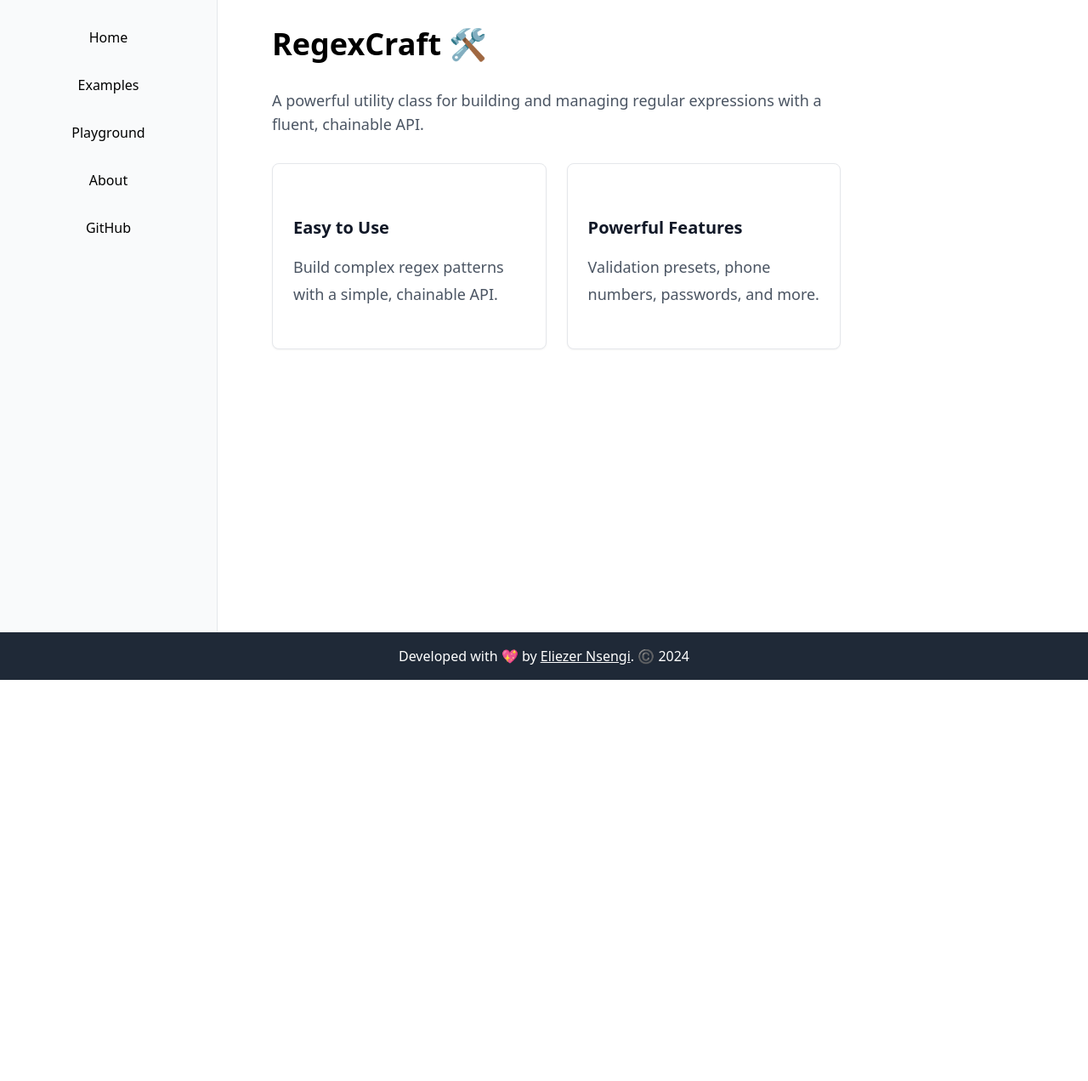
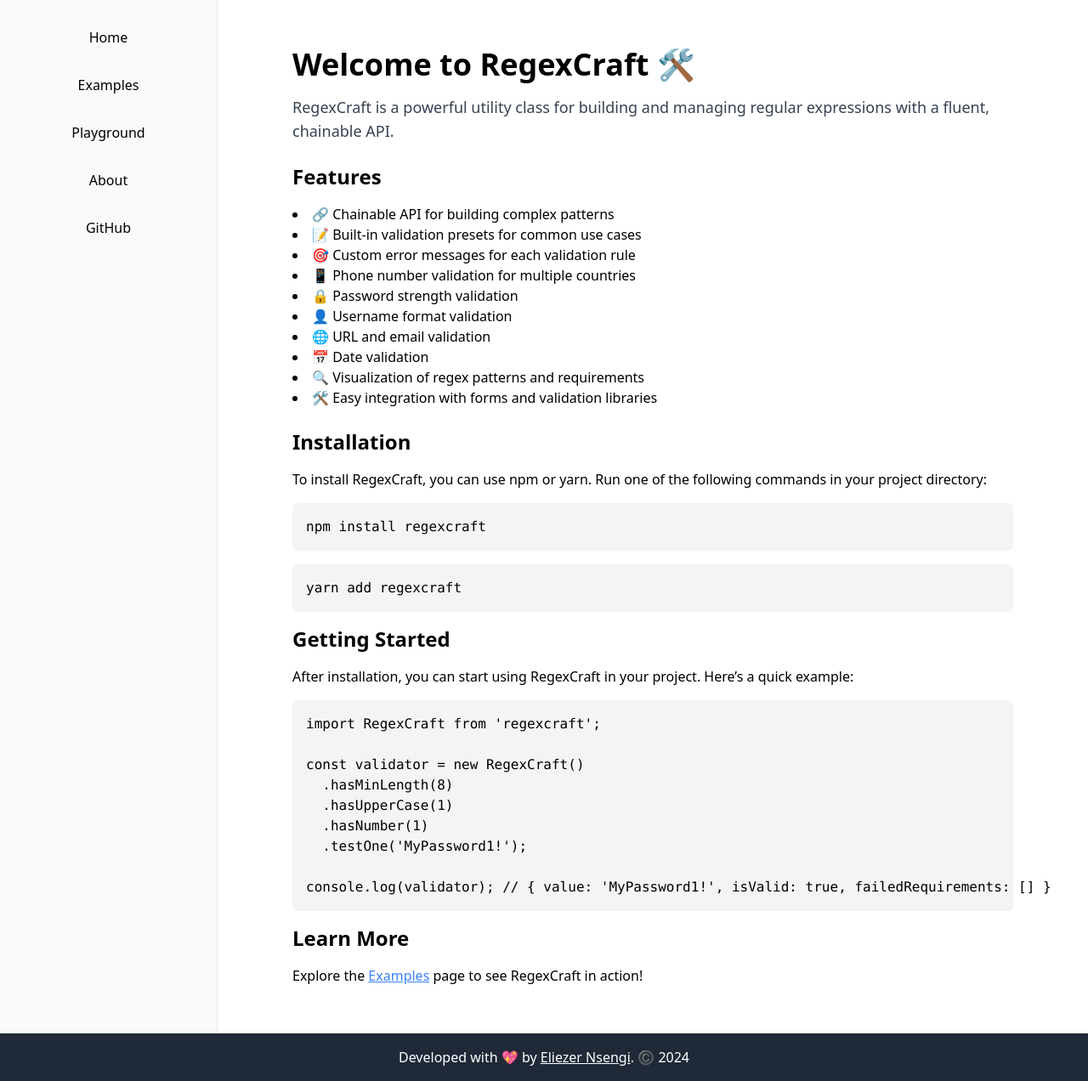
Before and after one commit to iAmNsengi/regexcraft-frontend, a React (Vite) app: page / in a window 1280 px wide. Shown: the whole page at 85% size. Before the commit the page ends 800 px from the top, so only its background shows below. Built offline with nearby package versions, Linux system fonts and the light colour scheme.

Commit message:
update: intro installation guide

```diff
--- a/src/pages/Home.tsx
+++ b/src/pages/Home.tsx
@@ -1,29 +1,66 @@
 const Home = () => {
   return (
-    <div className="max-w-4xl mx-auto">
-      <h1 className="text-4xl font-bold mb-8">RegexCraft 🛠️</h1>
-      <div className="prose prose-lg">
-        <p className="text-lg text-gray-600">
-          A powerful utility class for building and managing regular expressions
-          with a fluent, chainable API.
-        </p>
+    <div className="max-w-4xl mx-auto p-6">
+      <h1 className="text-4xl font-bold mb-4">Welcome to RegexCraft 🛠️</h1>
+      <p className="text-lg text-gray-700 mb-6">
+        RegexCraft is a powerful utility class for building and managing regular
+        expressions with a fluent, chainable API.
+      </p>
 
-        <div className="mt-8 grid grid-cols-1 md:grid-cols-2 gap-6">
-          <div className="p-6 bg-white rounded-lg shadow-sm border border-gray-200">
-            <h2 className="text-xl font-semibold mb-4">Easy to Use</h2>
-            <p className="text-gray-600">
-              Build complex regex patterns with a simple, chainable API.
-            </p>
-          </div>
+      <h2 className="text-2xl font-semibold mb-4">Features</h2>
+      <ul className="list-disc list-inside mb-6">
+        <li>🔗 Chainable API for building complex patterns</li>
+        <li>📝 Built-in validation presets for common use cases</li>
+        <li>🎯 Custom error messages for each validation rule</li>
+        <li>📱 Phone number validation for multiple countries</li>
+        <li>🔒 Password strength validation</li>
+        <li>👤 Username format validation</li>
+        <li>🌐 URL and email validation</li>
+        <li>📅 Date validation</li>
+        <li>🔍 Visualization of regex patterns and requirements</li>
+        <li>🛠️ Easy integration with forms and validation libraries</li>
+      </ul>
 
-          <div className="p-6 bg-white rounded-lg shadow-sm border border-gray-200">
-            <h2 className="text-xl font-semibold mb-4">Powerful Features</h2>
-            <p className="text-gray-600">
-              Validation presets, phone numbers, passwords, and more.
-            </p>
-          </div>
-        </div>
-      </div>
+      <h2 className="text-2xl font-semibold mb-4">Installation</h2>
+      <p className="mb-4">
+        To install RegexCraft, you can use npm or yarn. Run one of the following
+        commands in your project directory:
+      </p>
+      <pre className="bg-gray-100 p-4 rounded-md mb-4">
+        <code>npm install regexcraft</code>
+      </pre>
+      <pre className="bg-gray-100 p-4 rounded-md mb-4">
+        <code>yarn add regexcraft</code>
+      </pre>
+
+      <h2 className="text-2xl font-semibold mb-4">Getting Started</h2>
+      <p className="mb-4">
+        After installation, you can start using RegexCraft in your project.
+        Here’s a quick example:
+      </p>
+      <pre className="bg-gray-100 p-4 rounded-md mb-4">
+        <code>
+          {`import RegexCraft from 'regexcraft';
+
+const validator = new RegexCraft()
+  .hasMinLength(8)
+  .hasUpperCase(1)
+  .hasNumber(1)
+  .testOne('MyPassword1!');
+
+console.log(validator); // { value: 'MyPassword1!', isValid: true, failedRequirements: [] }
+`}
+        </code>
+      </pre>
+
+      <h2 className="text-2xl font-semibold mb-4">Learn More</h2>
+      <p>
+        Explore the{" "}
+        <a href="/examples" className="text-blue-500 underline">
+          Examples
+        </a>{" "}
+        page to see RegexCraft in action!
+      </p>
     </div>
   );
 };
```
